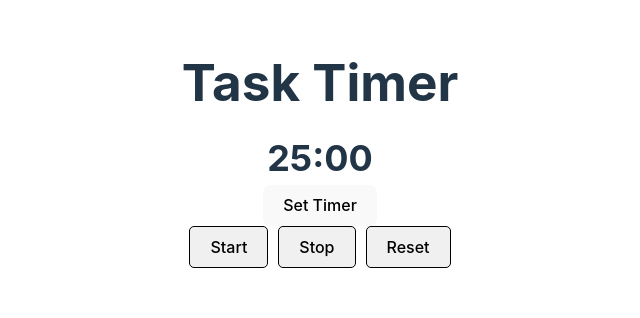
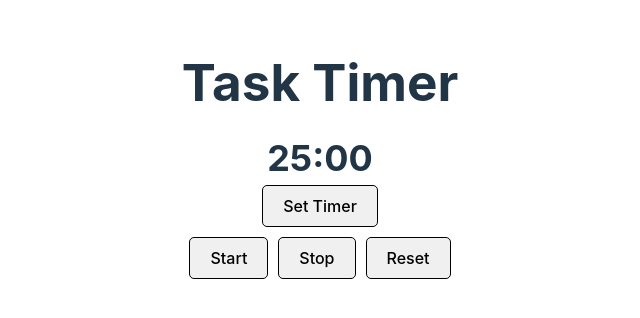
Before and after one commit to jamdlaw/task_timer, a React (Vite) app in the folder pomodoro-react-app/: page / in a window 1280 px wide. Shown: the top 318 px of the page, without its empty margins (320-960 px from the left). Built offline with nearby package versions, Linux system fonts and the light colour scheme.

Commit message:
added styles for buttons

```diff
--- a/pomodoro-react-app/src/App.css
+++ b/pomodoro-react-app/src/App.css
@@ -68,3 +68,19 @@ h1 {
   border-radius: 5px;
   text-align: center;
 }
+
+.toggle-button {
+  border: 1px solid black;
+  padding: 10px 20px;
+  border-radius: 5px;
+  background-color: #f0f0f0;
+  cursor: pointer;
+  transition: background-color 0.3s, border-color 0.3s, transform 0.2s;
+  margin-bottom: 10px; /* Add some space below the button */
+}
+
+.toggle-button:hover {
+  background-color: #e0e0e0;
+  border-color: #a0a0a0;
+  transform: scale(1.05); /* Slightly enlarge the button on hover */
+}
--- a/pomodoro-react-app/src/App.jsx
+++ b/pomodoro-react-app/src/App.jsx
@@ -60,7 +60,7 @@ function App() {
     <div className="app">
       <h1>Task Timer</h1>
       <Clock minutes={minutes} seconds={seconds} />
-      <button onClick={toggleInputVisibility}>
+      <button className="toggle-button" onClick={toggleInputVisibility}>
         {isInputVisible ? 'Hide' : 'Set Timer'}
       </button>
       {isInputVisible &&
```
